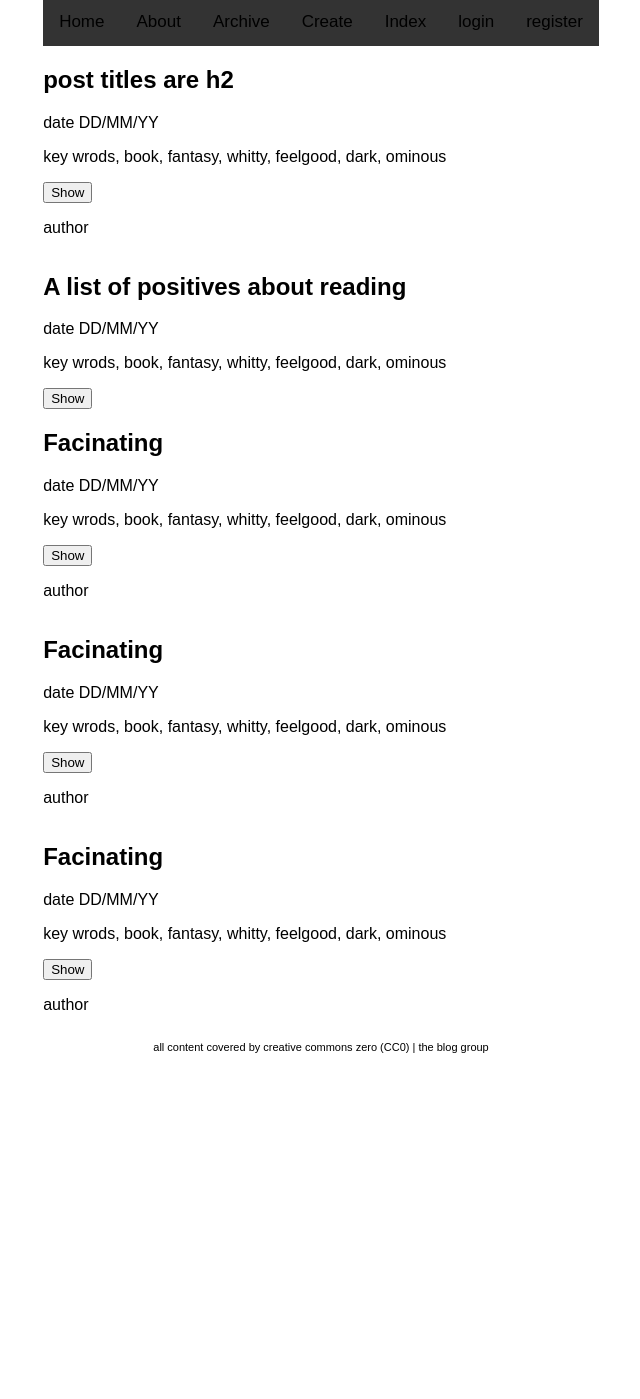
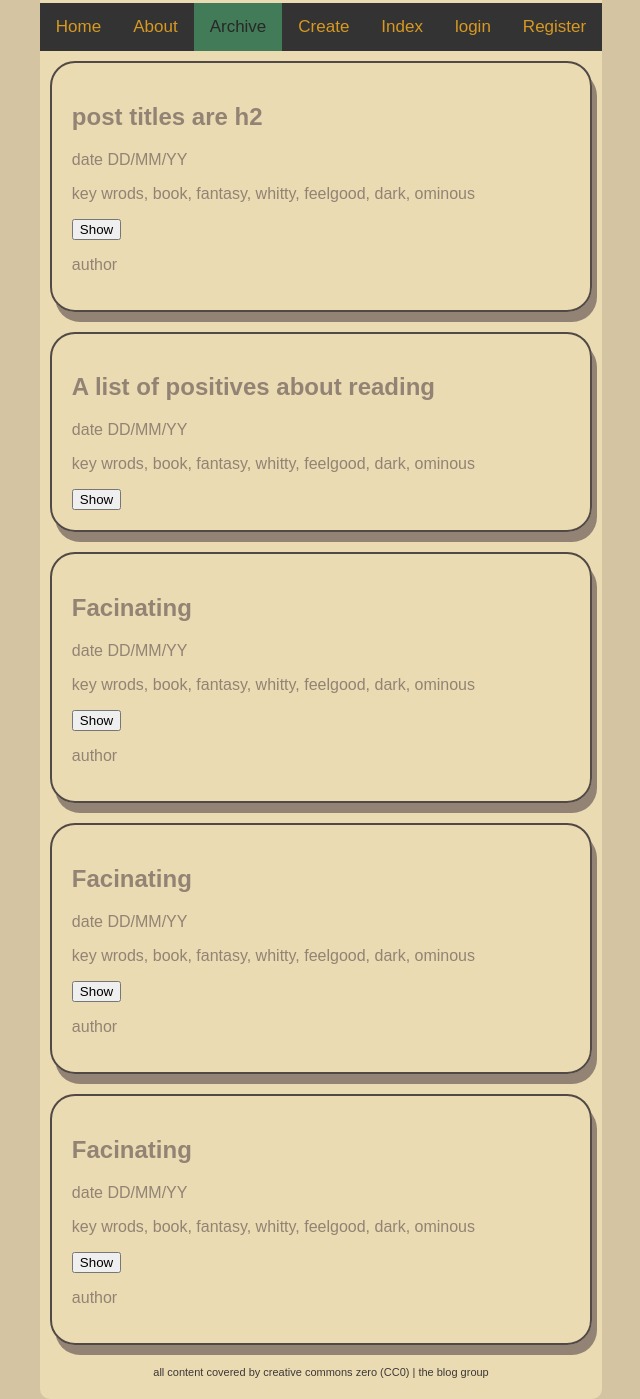
Before and after one commit to C-Snodgrass/KIT202_team_07, a PHP site: page /archive.html in a window 1280 px wide. Shown: the part 423-1822 px from the top of the page, without its empty margins (319-959 px from the left). Before the commit the page ends 1476 px from the top, so only its background shows below. Run offline with PHP 8.4, Linux system fonts and the light colour scheme.

Commit message:
added some boxes adn shadows to the archived posts

```diff
--- a/about.html
+++ b/about.html
@@ -12,7 +12,7 @@
         <title>"About"</title>
     </head>
 
-    <body>
+    <body class = "light">
         <div class="topnav">
             <a href = "index.html"> Home</a>
             <a class="active" href="#About">About</a>
--- a/archive.html
+++ b/archive.html
@@ -23,7 +23,7 @@
         <title>"Book Archive"</title>
     </head>
 
-    <body>
+    <body class = "light">
         <div id="container">
             <div class = "header">
                 <img src="images/wall_of_books_thin.jpg" alt="book_shelf"/>
@@ -39,7 +39,7 @@
                 <a href="create.html">Create</a>
                 <a href="index.html">Index</a>
                 <a href="login.html">login</a>
-                <a href="register.html">register</a>
+                <a href="register.html">Register</a>
             </div>        <!-- lets put our nav bar here -->
 
             <div class = "archivedArticle">
--- a/create.html
+++ b/create.html
@@ -22,7 +22,7 @@
         <title>"Create"</title>
     </head>
 
-    <body>
+    <body class = "light">
         <div class="topnav">
             <a href = "index.html"> Home</a>
             <a href="about.html">About</a>
--- a/login.html
+++ b/login.html
@@ -20,7 +20,7 @@
         <title>"Login"</title>
     </head>
 
-    <body>
+    <body class = "light">
         <div class="topnav">
             <a href = "index.html"> Home</a>
             <a href="about.html">About</a>
--- a/register.html
+++ b/register.html
@@ -30,7 +30,7 @@
         <link rel="stylesheet" href="style.css">
     </head>
 
-    <body>
+    <body class = "light">
         <div class="topnav">
             <a href = "index.html"> Home</a>
             <a href="about.html">About</a>
--- a/style.css
+++ b/style.css
@@ -164,6 +164,17 @@ body {
 .theme-toggle-button:hover{
     background-color: var(-- red);
     fill: var(--red);
+
+}
+
+
+
+.archivedArticle{
+    border: 2px solid var(--fg2);
+    border-radius:25px;
+    padding:20px;
+    margin: 10px;
+    box-shadow: 5px 10px;
 
 }
 /*
```
